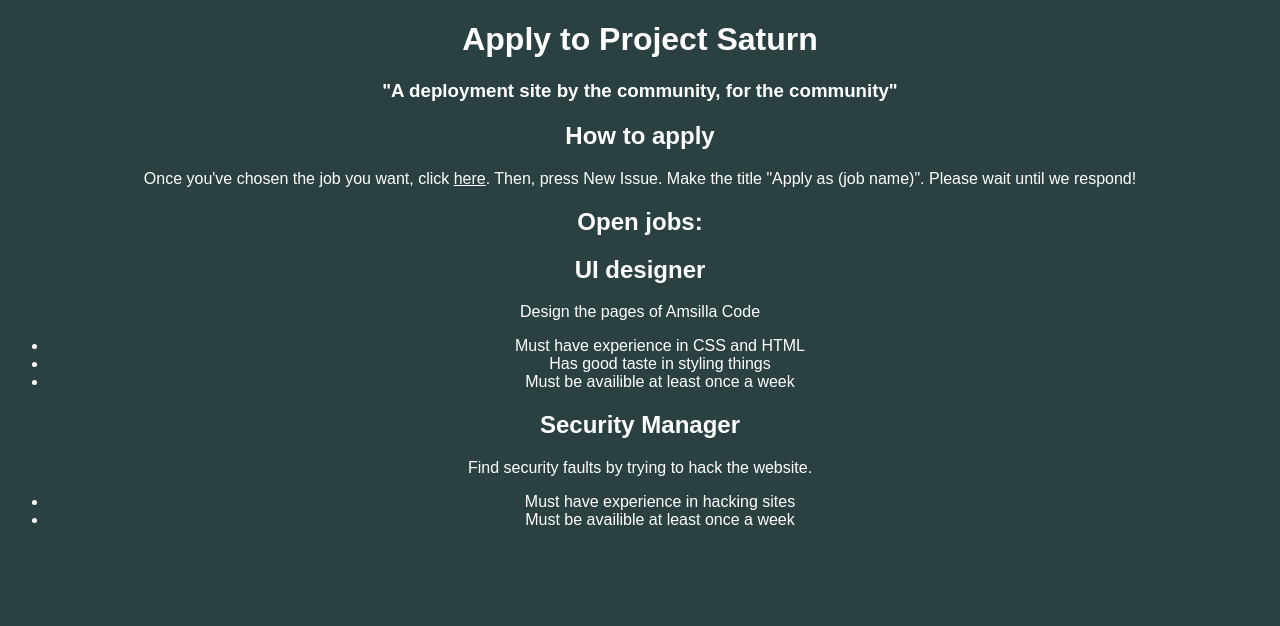
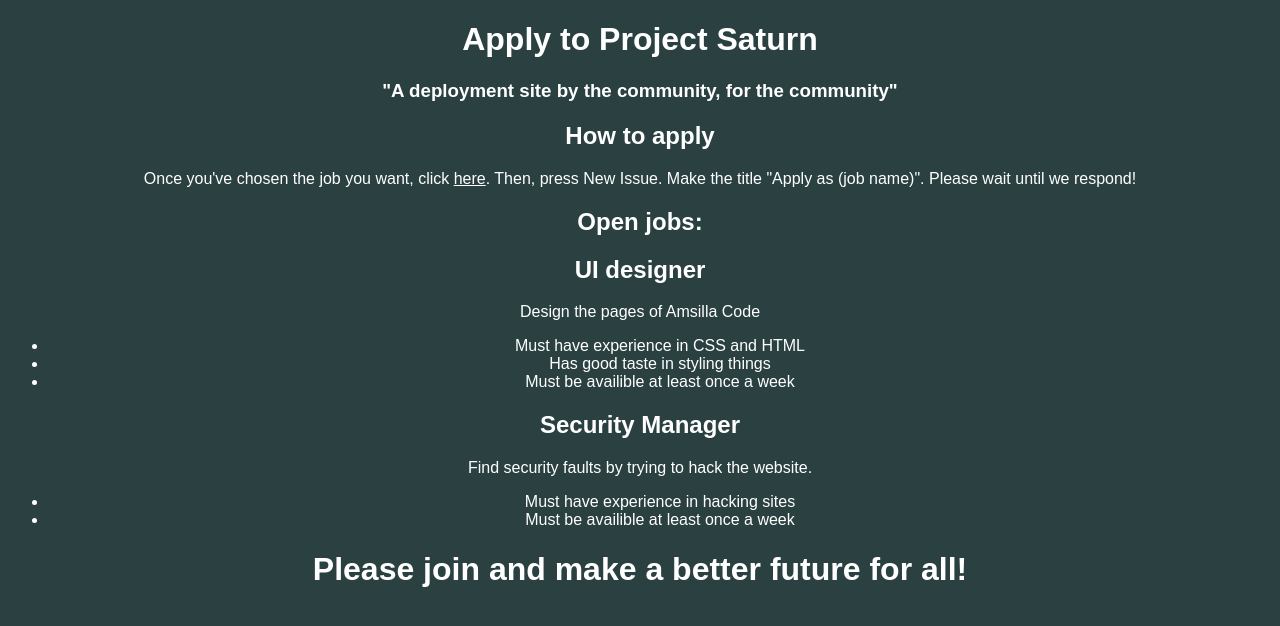
Before and after one commit to py660/projectsaturn, a plain HTML site: page index.html in a window 1280 px wide. Drawn offline with Linux system fonts and the light colour scheme.

Commit message:
Update index.html

```diff
--- a/index.html
+++ b/index.html
@@ -27,6 +27,7 @@
     <li>Must have experience in hacking sites</li>
     <li>Must be availible at least once a week</li>
   </ul>
+  <h1>Please join and make a better future for all!</h1>
 </body>
 
 </html>
```
